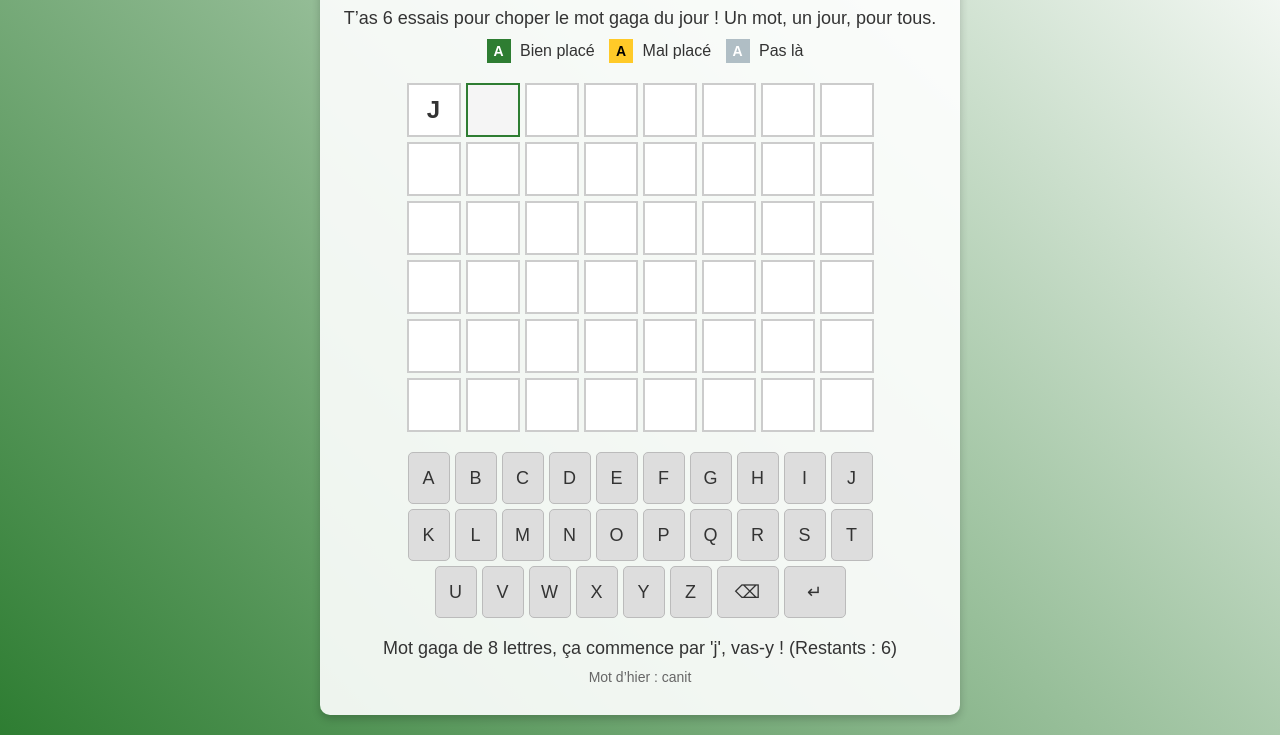
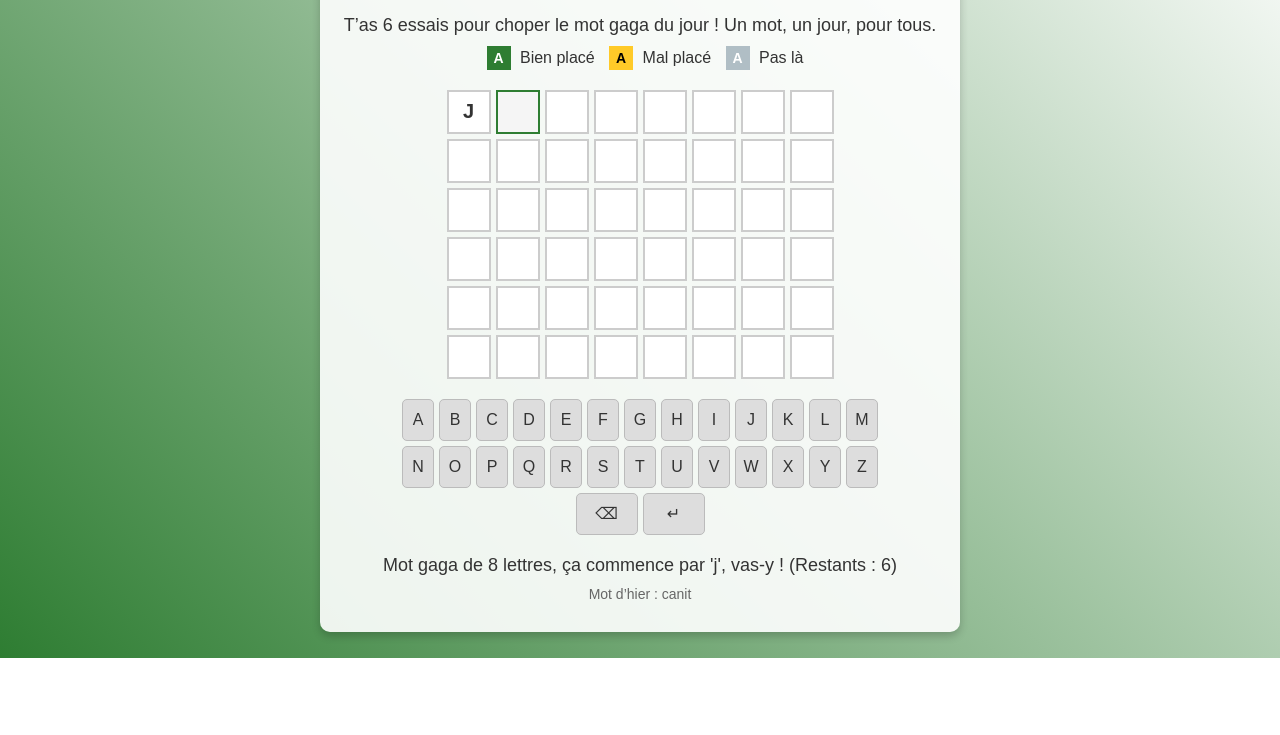
Before and after one commit to parlergaga/gagamus, a plain HTML site: page index.html in a window 1280 px wide. Shown: the part 142-877 px from the top of the page. After the commit the page ends 800 px from the top, so only its background shows below. Drawn offline with Linux system fonts and the light colour scheme.

Commit message:
Add files via upload

```diff
--- a/styles.css
+++ b/styles.css
@@ -2,14 +2,18 @@ body {
     font-family: Arial, sans-serif;
     text-align: center;
     margin: 0;
-    padding: 20px;
+    padding: 0;
     background: linear-gradient(45deg, #2e7d32, #ffffff);
     color: #333;
+    height: 100vh;
+    display: flex;
+    justify-content: center;
+    align-items: center;
 }
 
 #game {
     max-width: 600px;
-    margin: 0 auto;
+    width: 100%;
     background: rgba(255, 255, 255, 0.9);
     padding: 20px;
     border-radius: 10px;
@@ -72,13 +76,13 @@ p {
 }
 
 .cell {
-    width: 50px;
-    height: 50px;
+    width: 40px; /* Réduit de 50px à 40px */
+    height: 40px; /* Réduit de 50px à 40px */
     border: 2px solid #ccc;
     display: flex;
     align-items: center;
     justify-content: center;
-    font-size: 24px;
+    font-size: 20px; /* Réduit de 24px à 20px pour rester lisible */
     font-weight: bold;
     text-transform: uppercase;
     background: white;
@@ -120,15 +124,15 @@ p {
 }
 
 .key {
-    width: 40px;
-    height: 50px;
+    width: 30px; /* Réduit de 40px à 30px */
+    height: 40px; /* Réduit de 50px à 40px */
     background: #ddd;
     border: 1px solid #bbb;
     border-radius: 5px;
     display: flex;
     align-items: center;
     justify-content: center;
-    font-size: 18px;
+    font-size: 16px; /* Réduit de 18px à 16px pour rester lisible */
     cursor: pointer;
     text-transform: uppercase;
     transition: transform 0.2s;
```
